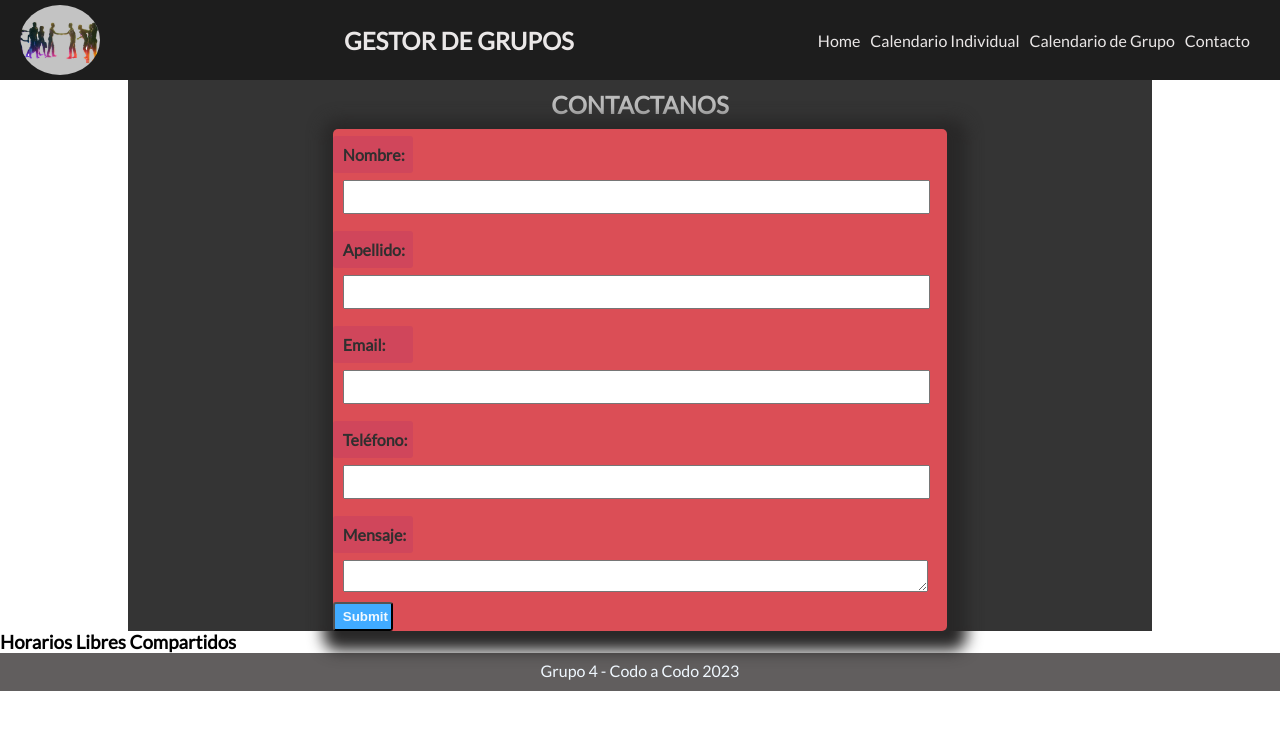
After one commit to RobertoCavalieri/DjangoCaC2023, a Django app: page /contacto/ in a window 1280 px wide. The commit adds this page. Shown: the top 730 px of the page. Run offline with Django 4.2, Linux system fonts and the light colour scheme.

Commit message:
contacto/formulario

```diff
--- a/core/forms.py
+++ b/core/forms.py
@@ -2,9 +2,53 @@
 
 from django import forms
 from .models import Horario
+from django.core.exceptions import ValidationError
 
 
 class HorarioForm(forms.ModelForm):
     class Meta:
         model = Horario
         fields = '__all__'  # Esto incluirá todos los campos del modelo en el formulario
+
+class ContactoForm(forms.Form):
+    nombre=forms.CharField(label="Nombre", widget=forms.TextInput(attrs={'class':'estilo_input'}), required=True)
+    apellido=forms.CharField(label="Apellido", widget=forms.TextInput(attrs={'class':'estilo_input'}), required=True)
+    mail=forms.EmailField(label="Email", widget=forms.TextInput(attrs={'class':'estilo_input'}), required=True)
+    telefono = forms.IntegerField(label="Teléfono",  widget=forms.TextInput(attrs={'class':'estilo_input'}), required=True)
+    Mensaje=forms.CharField(widget=forms.Textarea(attrs={'class':'estilo_input'}) )
+
+
+class ContactoForm(forms.Form):
+    nombre=forms.CharField(label="Nombre", widget=forms.TextInput(attrs={'class':'estilo_input'}), required=True)
+    apellido=forms.CharField(label="Apellido", widget=forms.TextInput(attrs={'class':'estilo_input'}), required=True)
+    mail=forms.EmailField(label="Email", widget=forms.TextInput(attrs={'class':'estilo_input'}), required=True)
+    telefono = forms.CharField(label="Teléfono", widget=forms.TextInput(attrs={'class':'estilo_input'}), required=True)
+    Mensaje=forms.CharField(widget=forms.Textarea(attrs={'class':'estilo_input'}), required=True)
+
+
+
+    def clean_nombre(self):
+        nombre = self.cleaned_data['nombre']
+        if len(nombre) < 2:
+            raise ValidationError('El nombre debe tener al menos 2 caracteres.')
+        return nombre
+
+    def clean_apellido(self):
+        apellido = self.cleaned_data['apellido']
+        if len(apellido) < 2:
+            raise ValidationError('El apellido debe tener al menos 2 caracteres.')
+        return apellido
+
+    def clean_telefono(self):
+        telefono = self.cleaned_data['telefono']
+        if not telefono.isdigit():
+            raise ValidationError('El número de teléfono debe contener solo dígitos.')
+        elif  len(telefono)>15:
+            raise ValidationError('El número de teléfono debe contener hasta 15 dígitos.')
+        return telefono
+
+
+    def clean(self):
+        if self.cleaned_data['nombre'] =='carlos' and self.cleaned_data['apellido'] =='lopez':
+            raise ValidationError("El usuario Carlos Lopez ya existe")
+        return self.cleaned_data
--- a/core/static/core/css/bases.css
+++ b/core/static/core/css/bases.css
@@ -8,9 +8,11 @@
 html{
     font-family: 'Lato', sans-serif;
 }
+
 .header h1{
     font-size: 24px;
 }
+
 .header {
     background-color: rgba(13, 13, 13, 0.932);
 
--- /dev/null
+++ b/core/static/core/css/contacto.css
@@ -0,0 +1,100 @@
+
+main{
+    max-width:80%;
+    height: 100%;
+    margin: 0 auto;
+    background-color: rgba(80, 75, 175, 0.19);
+    background-color: rgba(10, 10, 10, 0.828);
+
+}
+h2{
+    text-align: center;
+    padding:10px 0;
+    text-transform: uppercase;
+    color:rgba(224, 223, 223, 0.798);
+}
+
+@keyframes aparecer {
+    0% {
+        transform: translateY(-100%);
+    }
+    100% {
+        transform: translateY(100);
+    }
+}
+
+
+form{
+    background-color: #db4e56;
+    max-width: 60%;
+    display: flex;
+    flex-direction: column;
+    justify-content: center;
+    margin: 0 auto;
+    border-radius: 5px;
+    box-shadow: 5px 5px 15px 15px #292828 ;
+
+}
+
+main form{
+    animation: aparecer 1s ease forwards;
+    /* position: absolute; */
+    top: -200px;
+
+}
+
+.estilo_input{
+    width: 95%;
+    height:30px;
+    display:flex;
+    flex-direction: column;
+    margin-bottom: 10px;
+   outline: none;
+   margin-left: 10px;
+   color:rgb(0, 55, 255);
+
+}
+label {
+    color: #302f2f;
+    font-weight: bold;
+    padding: 9px 10px;
+    margin:7px 0;
+    background-color: rgba(117, 2, 137, 0.105);
+    border-radius: 3px;
+    width:60px;
+}
+
+
+label:hover{
+    color: #fdfafa;
+    background-color: rgba(128, 0, 0, 0.995);
+
+}
+
+.input_submit{
+    background-color: #41abff;
+    color:aliceblue;
+    font-weight: bold;
+    width:60px;
+    padding:5px 8px;
+    border-radius: 3px;
+
+
+}
+
+.errorlist  li{
+    color:rgb(245, 245, 242);
+    list-style-type: none;
+    font-weight: 800;
+}
+
+.messages {
+    color: white;
+    list-style: none;
+    font-size: 20px;
+    font-weight: 900;
+    text-shadow:1px 1px 1px  #41abff;
+    padding:10px 15px;
+
+
+}
--- a/core/templates/core/base.html
+++ b/core/templates/core/base.html
@@ -6,25 +6,35 @@
     <meta name="viewport" content="width=device-width, initial-scale=1.0">
     <title>GESTOR DE GRUPOS - {% block title %}{% endblock %}</title>
     <link rel="stylesheet" href="{% static 'core/css/bases.css' %}">
+    {% block extra_css %}{% endblock %}
     <link rel="stylesheet" href="https://fonts.googleapis.com/css2?family=Material+Symbols+Outlined:opsz,wght,FILL,GRAD@20..48,100..700,0..1,-50..200" />
-    {% block extra_css %}{% endblock %}
 </head>
 <body>
 
 <header class="header">
     <div class="icon"></div>
     <h1>{{ "Gestor de Grupos" | upper }}</h1>
-    <h2>{% block section_title %}{% endblock %}</h2>
+
     <nav class="nav">
         <ul>
             <li><a class="hover-link" href="{% url 'index' %}">Home</a></li>
             <li><a class="hover-link" href="{% url 'Calendario individual' %}">Calendario Individual</a></li>
             <li><a class="hover-link" href="{% url 'Calendario de grupo' %}">Calendario de Grupo</a></li>
+            <li><a class="hover-link" href="{% url 'contacto'%}">Contacto</a></li>
         </ul>
     </nav>
 </header>
 <main>
+    {% if messages %}
+    <ul class="messages">
+        {% for message in messages %}
+            <li{% if messsage.tags %} class="{{message.tags}}"{% endif %}>{{message}}
+            </li>
+        {% endfor %}
+    </ul>
+    {% endif %}
 
+    <h2>{% block section_title %}{% endblock %}</h2>
     {% block notif %}
     {% endblock %}
 
--- /dev/null
+++ b/core/templates/core/contacto.html
@@ -0,0 +1,27 @@
+{% extends "core/base.html" %}
+{% load static %}
+
+
+{% block extra_css %}
+<link rel="stylesheet" href="{% static 'core/css/contacto.css' %}">
+{% endblock %}
+
+
+<main>
+{% block title%}Contactanos{%endblock%}
+
+
+<div class="contacto">
+    {% block section_title%}Contactanos{%endblock%}
+    {%block content%}
+    <form method="post" action="{% url 'contacto' %}">
+        {% csrf_token %}
+        {% comment %} {{ contacto_form.as_p }} {% endcomment %}
+        {{ contacto_form}}
+
+        <input class="input_submit" type="submit">
+    </form>
+{%endblock%}
+</div>
+
+</main>
--- a/core/urls.py
+++ b/core/urls.py
@@ -3,6 +3,7 @@
 
 urlpatterns = [
     path('', views.index, name='index'),
+    path('contacto/', views.contacto, name='contacto'),
     path('grupos/listado/', views.gestion_grupos, name='Gestion de grupos'),
     path('grupos/detalle/', views.calendario_individual, name='Calendario individual'),
     path('grupos/calendario/', views.calendario_grupo, name='Calendario de grupo'),
--- a/core/views.py
+++ b/core/views.py
@@ -1,9 +1,12 @@
-
 from django.shortcuts import render, redirect
 from django.http import HttpResponse
 from datetime import datetime
+from django.urls import reverse
+from django.contrib import messages
 
 from core.forms import HorarioForm
+
+from .forms import ContactoForm
 
 
 def index(request):
@@ -13,6 +16,22 @@
         'es_instructor': True,
     }
     return render(request, "core/index.html", context)
+
+
+def contacto(request):
+    if request.method=="POST":
+        formulario= ContactoForm(request.POST)
+
+        if formulario.is_valid():
+            messages.info(request,'Formulario enviado con exito')
+            return redirect(reverse('contacto'))
+    else: #GET
+        formulario= ContactoForm()
+
+    context={
+        'contacto_form': formulario
+    }
+    return render(request, "core/contacto.html", context)
 
 
 def gestion_grupos(request):
```
Also changed, not shown: 1 other file.
